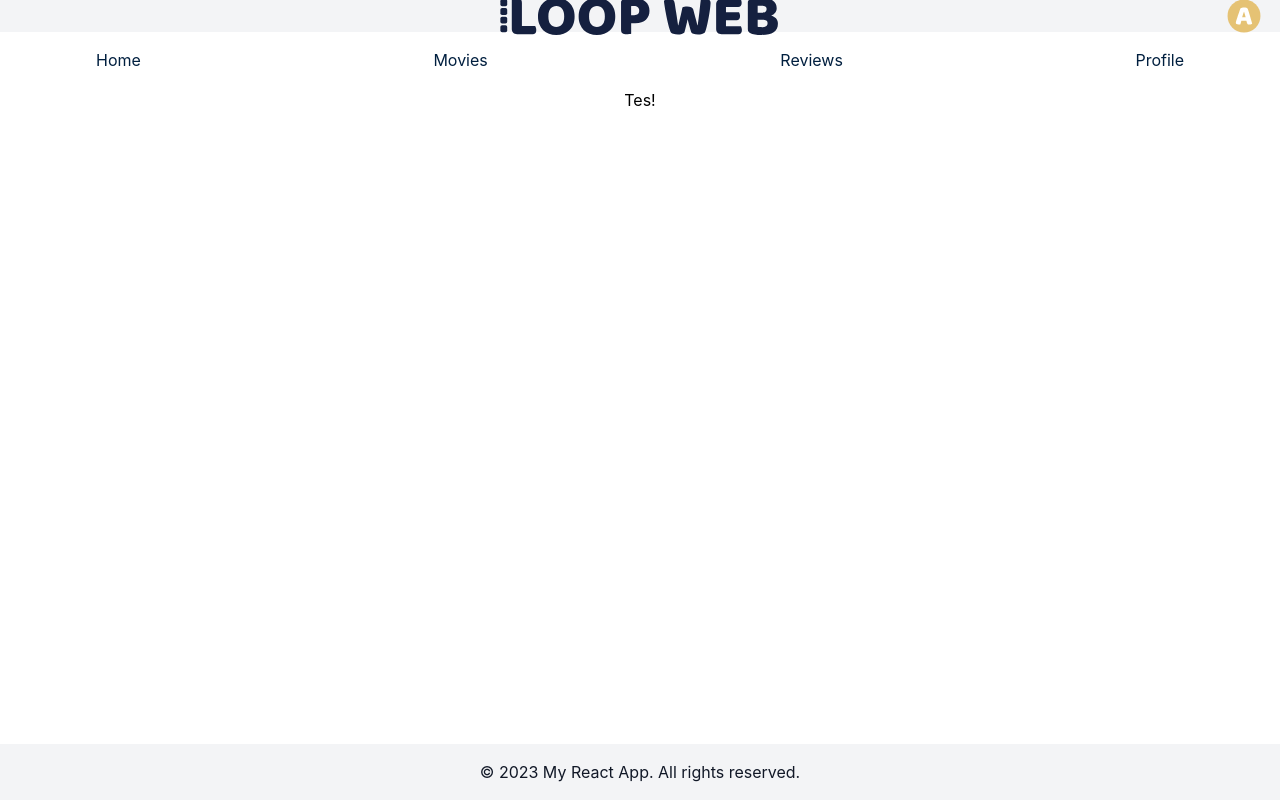
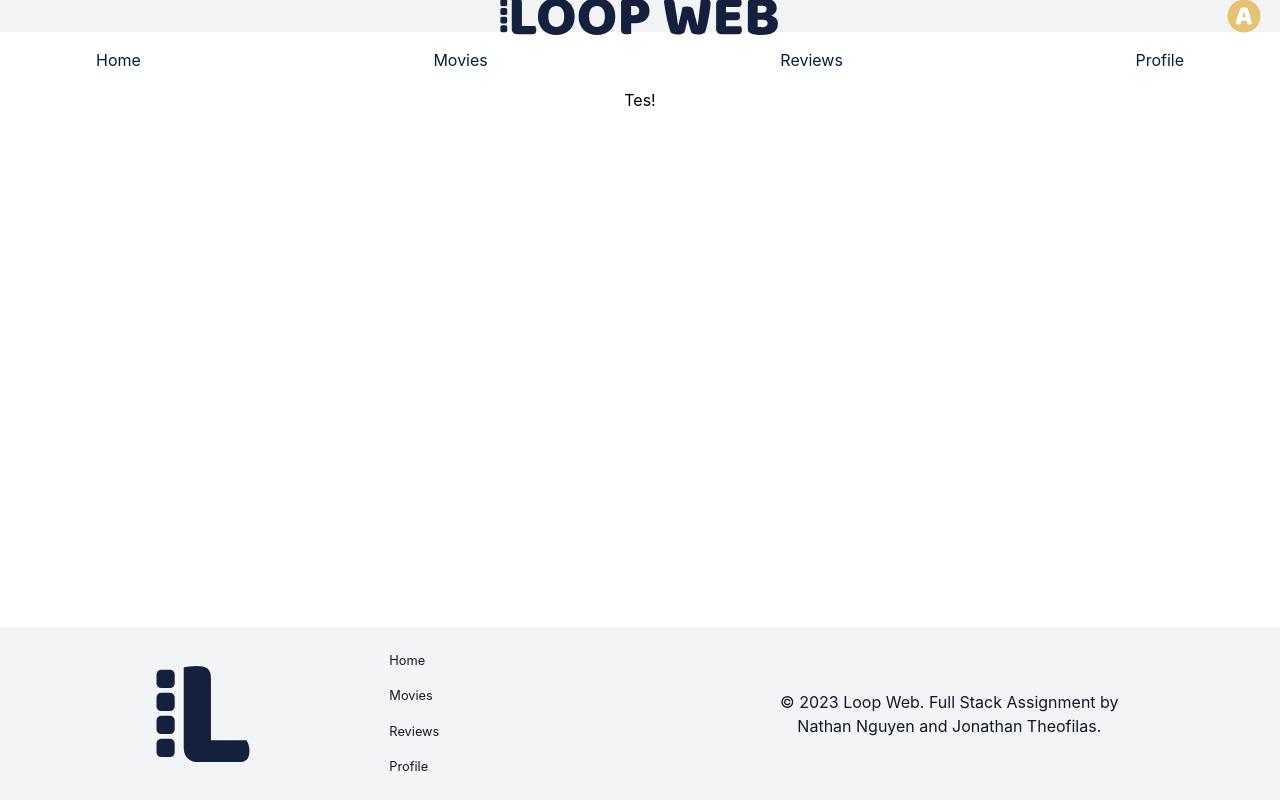
Before and after one commit to barthollomew/loop-web, a React (Create React App) app: page / in a window 1280 px wide. Built offline with nearby package versions, Linux system fonts and the light colour scheme.

Commit message:
Added styling and finished footer

```diff
--- a/src/components/Footer/Footer.css
+++ b/src/components/Footer/Footer.css
@@ -1,7 +1,7 @@
-/* Footer.css */
 .footer {
   display: flex;
-    justify-content: center;
+  justify-content: space-between;
+  align-items: center;
   padding: 1rem;
   background-color: #f3f4f6;
   color: #111827;
@@ -9,3 +9,46 @@
   width: 100%;
   bottom: 0;
 }
+
+.footer-logo-section, .footer-links-section, .footer-social-section {
+  flex: 1;
+  display: flex;
+  flex-direction: column;
+  justify-content: center; /* Centers content vertically */
+}
+
+.footer-logo-section {
+  align-items: center; /* Centers logo horizontally */
+}
+
+.footer-links-section, .footer-social-section {
+  align-items: flex-start; /* Left align items in columns */
+  padding-left: 0rem; /* Adjust padding as needed */
+}
+
+.footer-social-section {
+  padding-right: 8rem; /* Added padding to the right */
+}
+
+.footer-logo {
+  height: 8rem;  /* Increased height for the logo */
+}
+
+.footer-subtitle {
+  font-weight: bold;
+  margin-bottom: 0.5rem; /* Adjust space between subtitle and links as needed */
+}
+
+.footer-link {
+  color: #111827;
+  margin: 0.5rem 0; /* Adjust vertical margin between links */
+  text-decoration: none;
+  transition: all 0.3s ease;
+  font-size: 0.8rem;  /* Reduced font size for the links */
+}
+
+.footer-link:hover {
+  color: #bada55;
+}
+
+/* Add additional styling for the social media icons/links here when you have them */
--- a/src/components/Footer/Footer.js
+++ b/src/components/Footer/Footer.js
@@ -1,11 +1,28 @@
-// Footer.js
 import React from 'react';
 import './Footer.css';
 
 const Footer = () => {
   return (
     <footer className="footer">
-      <p>© 2023 My React App. All rights reserved.</p>
+
+      {/* First Column */}
+      <div className="footer-logo-section">
+        <img src="logo2.svg" alt="Logo" className="footer-logo" />
+      </div>
+
+      {/* Second Column */}
+      <div className="footer-links-section">
+        <a className="footer-link" href="/">Home</a>
+        <a className="footer-link" href="/movies">Movies</a>
+        <a className="footer-link" href="/reviews">Reviews</a>
+        <a className="footer-link" href="/profile">Profile</a>
+      </div>
+
+      {/* Third Column */}
+      <div className="footer-social-section">
+        <p>© 2023 Loop Web. Full Stack Assignment by Nathan Nguyen and Jonathan Theofilas.</p>
+      </div>
+
     </footer>
   );
 };
```
Lines whose indentation alone changed are shown as unchanged.
